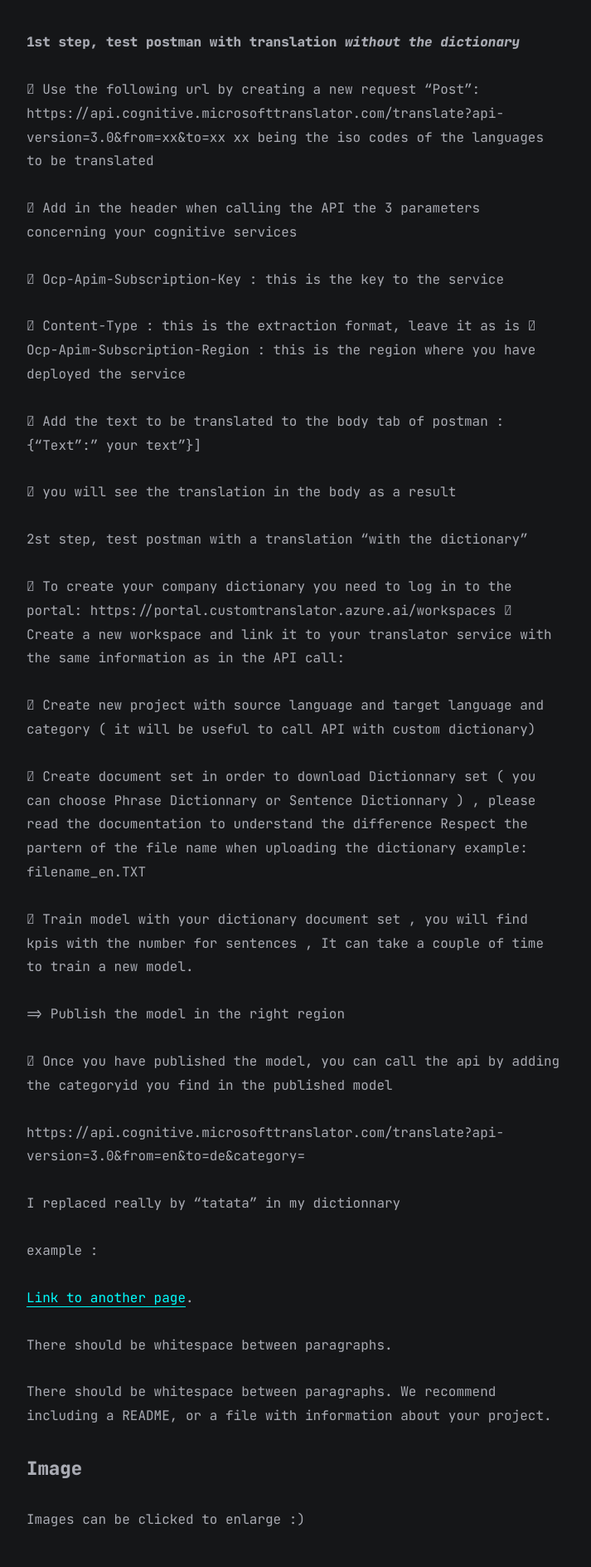
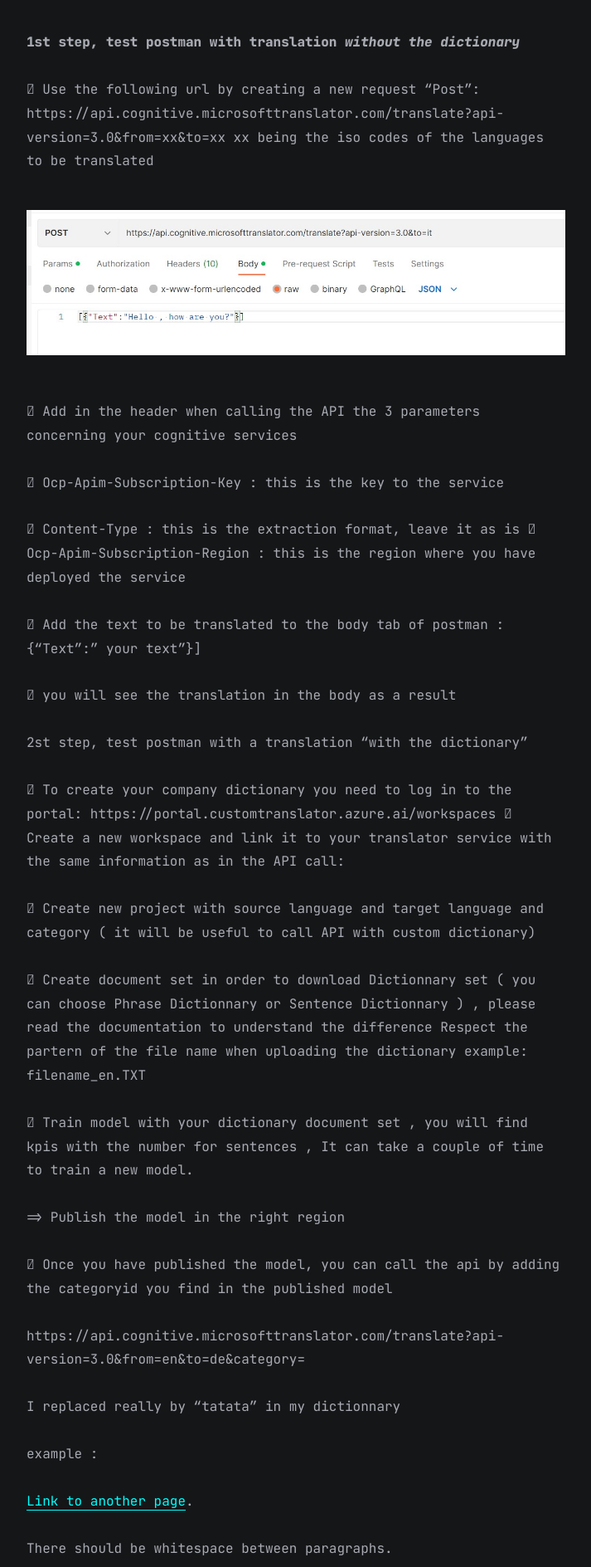
Before and after one commit to marc-hadjeje/marc-hadjeje.github.io, a Jekyll site: the page built from all_collections/_posts/2022-11-24-Azure Cognitive Services copy.md, in a window 1280 px wide. Shown: the part 544-2432 px from the top of the page at 83% size, without its empty margins (283-996 px from the left). Built offline with Jekyll 4.4.1, drawn with Linux system fonts in a browser that asks for light colours; grey boxes are pictures that could not be loaded.

Commit message:
Update 2022-11-24-Azure Cognitive Services copy.md
push

```diff
--- a/all_collections/_posts/2022-11-24-Azure Cognitive Services copy.md
+++ b/all_collections/_posts/2022-11-24-Azure Cognitive Services copy.md
@@ -11,6 +11,9 @@ categories: [AI,Cognitives Service, Translator,Custom Dictionnary]
 
 	Use the following url by creating a new request "Post":  https://api.cognitive.microsofttranslator.com/translate?api-version=3.0&from=xx&to=xx
 xx being the iso codes of the languages to be translated
+
+![Text translator](https://raw.githubusercontent.com/marc-hadjeje/marc-hadjeje.github.io/main/assets/images/text_translator.jpg)
+
 
 	Add in the header when calling the API the 3 parameters concerning your cognitive services
 
```
